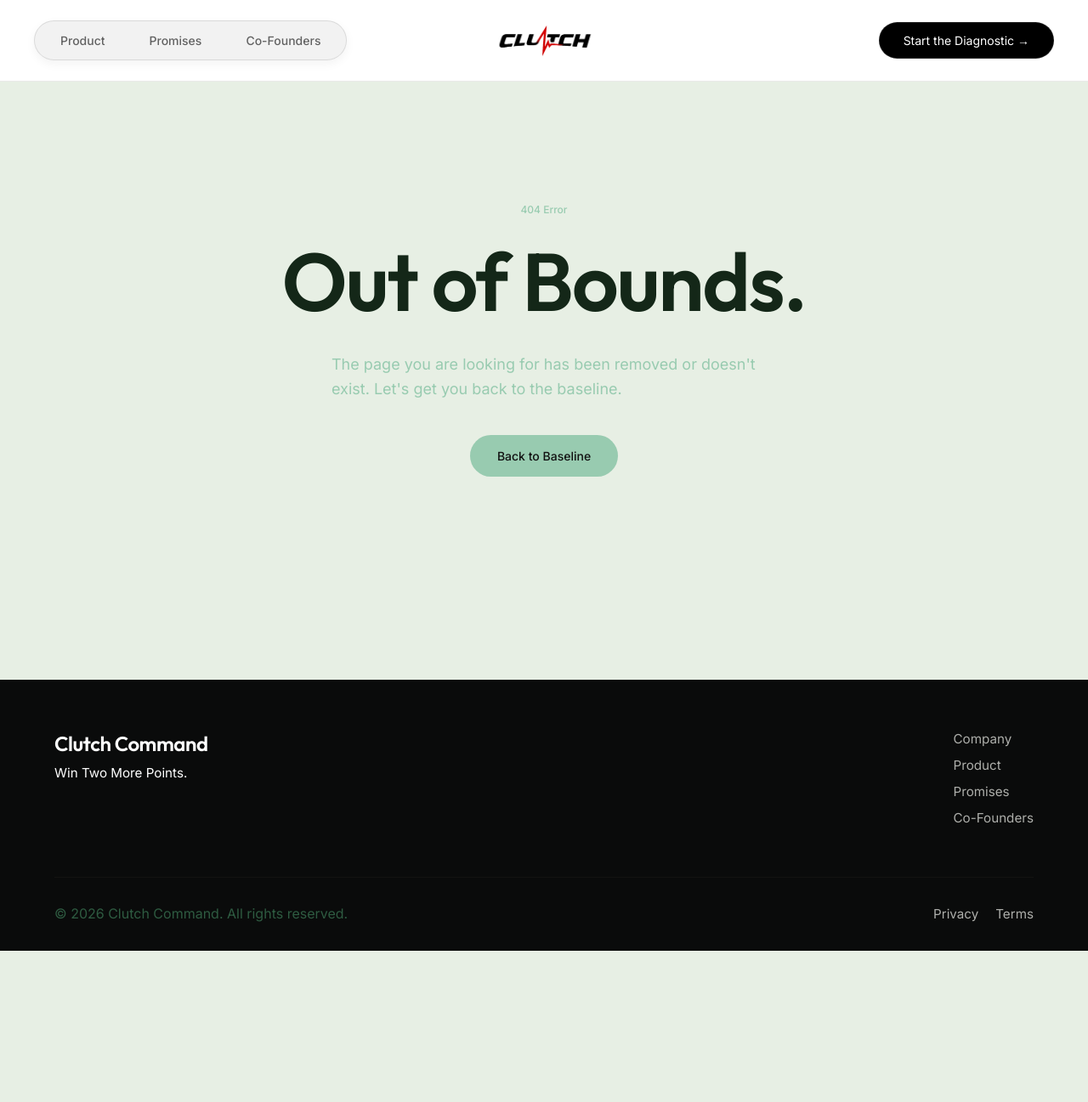
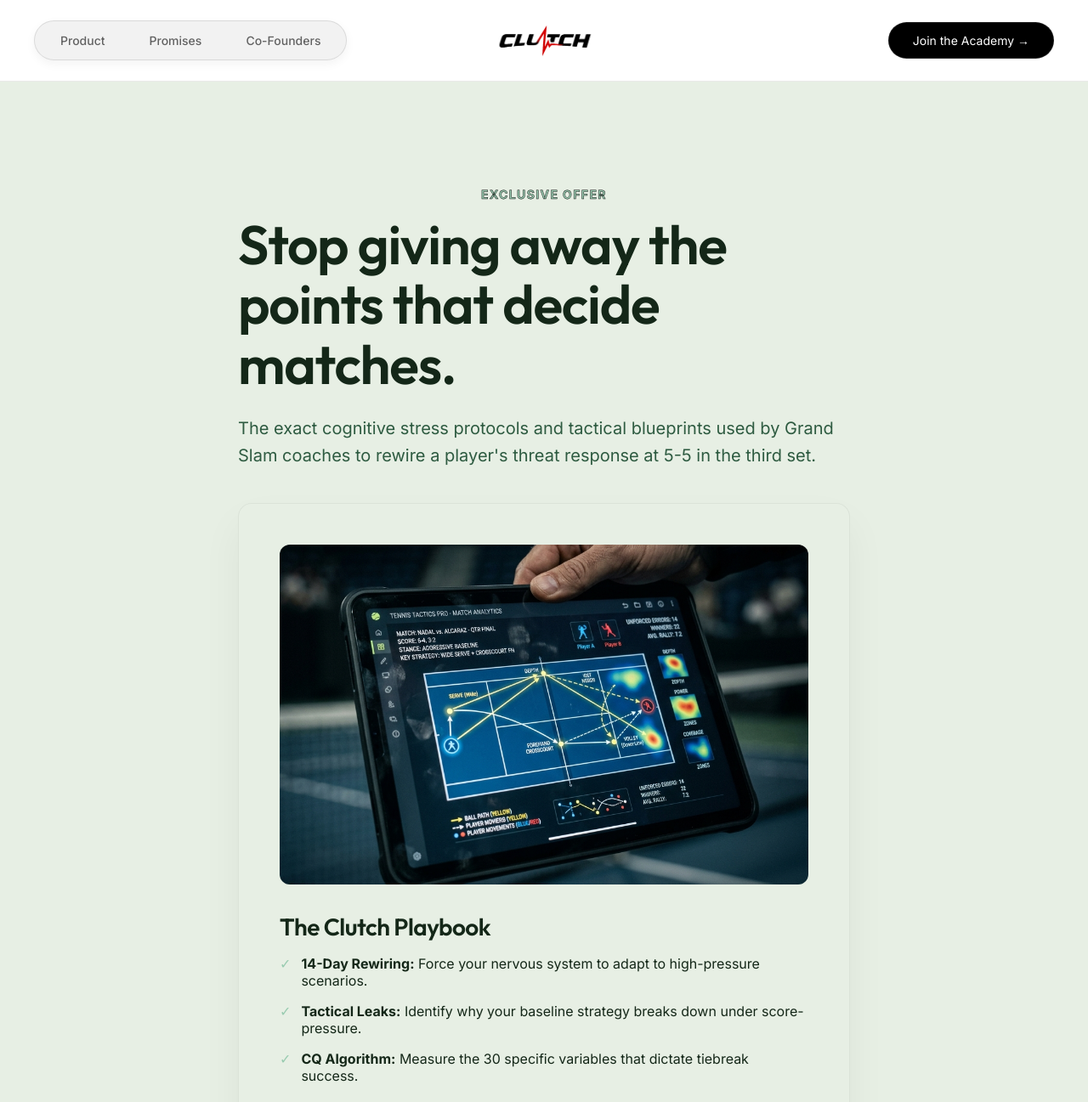
Before and after one commit to aakasharora15/Clutch-Command, a Next.js app: page /playbook in a window 1280 px wide. Before the commit this address had no page. Shown: the top 1297 px of the page at 85% size. Before the commit the page ends 1119 px from the top, so only its background shows below. Built offline with nearby package versions, Linux system fonts and the light colour scheme.

Commit message:
Execute funnel pivot: Stripe placeholder, Academy homepage restructure, Playbook landing page

```diff
--- /dev/null
+++ b/src/app/playbook/page.tsx
@@ -0,0 +1,71 @@
+import React from 'react';
+import Image from 'next/image';
+import { CTA } from '../../config/cta';
+
+export const metadata = {
+  title: 'The £9 Playbook | Clutch Command',
+  description: 'Win the deciding points of every match. The exact blueprint used by Grand Slam coaches.',
+};
+
+export default function PlaybookPage() {
+  return (
+    <div className="page-wrapper" style={{ paddingTop: '80px', paddingBottom: '120px' }}>
+      <section className="airy-section">
+        <div className="wrap" style={{ maxWidth: '800px', margin: '0 auto', textAlign: 'center' }}>
+
+          <div style={{ color: 'var(--lime)', WebkitTextStroke: '0.5px #111', fontWeight: 700, fontSize: '14px', letterSpacing: '0.1em', textTransform: 'uppercase', marginBottom: '16px' }}>
+            Exclusive Offer
+          </div>
+
+          <h1 style={{ fontSize: 'clamp(40px, 6vw, 64px)', lineHeight: 1.1, marginBottom: '24px' }}>
+            Stop giving away the points that decide matches.
+          </h1>
+
+          <p style={{ fontSize: '20px', color: 'var(--text-muted)', lineHeight: 1.6, marginBottom: '40px' }}>
+            The exact cognitive stress protocols and tactical blueprints used by Grand Slam coaches to rewire a player's threat response at 5-5 in the third set.
+          </p>
+
+          <div style={{ background: 'var(--bg-light)', borderRadius: '16px', padding: '48px', border: '1px solid rgba(0,0,0,0.05)', boxShadow: '0 24px 48px rgba(0,0,0,0.05)', marginBottom: '64px', textAlign: 'left' }}>
+            <div style={{ display: 'flex', gap: '32px', flexWrap: 'wrap', alignItems: 'center' }}>
+              <div style={{ flex: '1 1 300px', position: 'relative', height: '400px', borderRadius: '12px', overflow: 'hidden' }}>
+                 <Image src="/tennis_blueprint.jpg" alt="Tactical Blueprint" fill style={{ objectFit: 'cover' }} sizes="(max-width: 768px) 100vw, 50vw" />
+              </div>
+              <div style={{ flex: '1 1 300px' }}>
+                <h3 style={{ fontSize: '28px', marginBottom: '16px' }}>The Clutch Playbook</h3>
+                <ul style={{ listStyle: 'none', padding: 0, margin: 0, display: 'flex', flexDirection: 'column', gap: '16px', marginBottom: '32px' }}>
+                  <li style={{ display: 'flex', gap: '12px', alignItems: 'flex-start' }}>
+                    <span style={{ color: 'var(--lime)' }}>✓</span>
+                    <span><strong>14-Day Rewiring:</strong> Force your nervous system to adapt to high-pressure scenarios.</span>
+                  </li>
+                  <li style={{ display: 'flex', gap: '12px', alignItems: 'flex-start' }}>
+                    <span style={{ color: 'var(--lime)' }}>✓</span>
+                    <span><strong>Tactical Leaks:</strong> Identify why your baseline strategy breaks down under score-pressure.</span>
+                  </li>
+                  <li style={{ display: 'flex', gap: '12px', alignItems: 'flex-start' }}>
+                    <span style={{ color: 'var(--lime)' }}>✓</span>
+                    <span><strong>CQ Algorithm:</strong> Measure the 30 specific variables that dictate tiebreak success.</span>
+                  </li>
+                </ul>
+                <div style={{ display: 'flex', alignItems: 'center', gap: '16px' }}>
+                  <span style={{ fontSize: '32px', fontWeight: 800 }}>£9</span>
+                  <span style={{ textDecoration: 'line-through', color: 'var(--text-muted)', fontSize: '18px' }}>£49</span>
+                </div>
+                <a href={CTA.url} className="btn-dark" style={{ marginTop: '24px', display: 'block', textAlign: 'center', padding: '18px 24px', fontSize: '16px' }}>
+                  Get The Playbook Now &rarr;
+                </a>
+              </div>
+            </div>
+          </div>
+
+          <div>
+            <h2 style={{ fontSize: '24px', marginBottom: '16px' }}>100% Ironclad Guarantee</h2>
+            <p style={{ color: 'var(--text-muted)', lineHeight: 1.6, maxWidth: '600px', margin: '0 auto' }}>
+              If this playbook doesn't give you at least two new strategies to close out your next match, email us and we'll refund your £9 immediately. Keep the playbook.
+            </p>
+          </div>
+
+        </div>
+      </section>
+    </div>
+  );
+}
--- a/src/config/cta.ts
+++ b/src/config/cta.ts
@@ -3,7 +3,7 @@
  * Change these values once to update every button across the entire site.
  */
 export const CTA = {
-  url: 'https://theclutchquotient.scoreapp.com',
-  label: 'Start the Diagnostic',
-  labelArrow: 'Start the Diagnostic \u2192',
+  url: 'https://buy.stripe.com/test_placeholder',
+  label: 'Join the Academy',
+  labelArrow: 'Join the Academy \u2192',
 } as const;
```
Also changed, not shown: src/app/page.tsx (+10 -10 lines).
